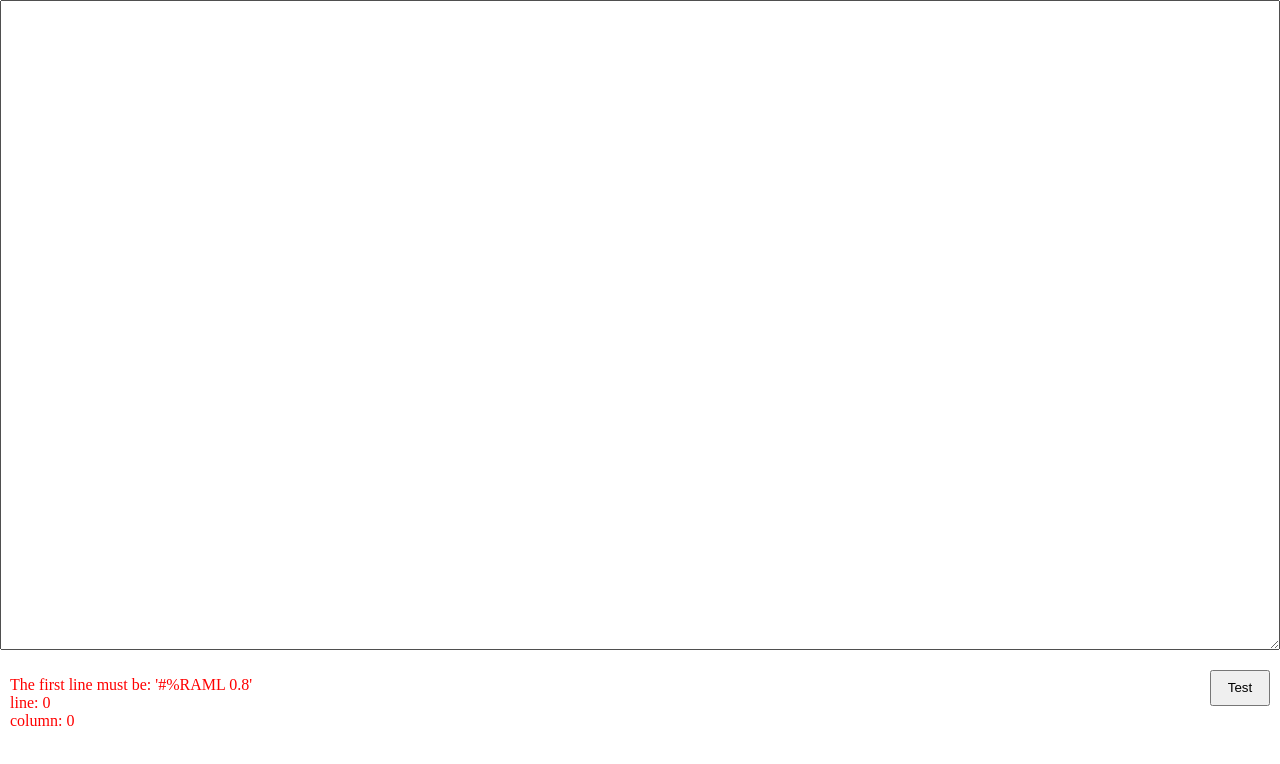
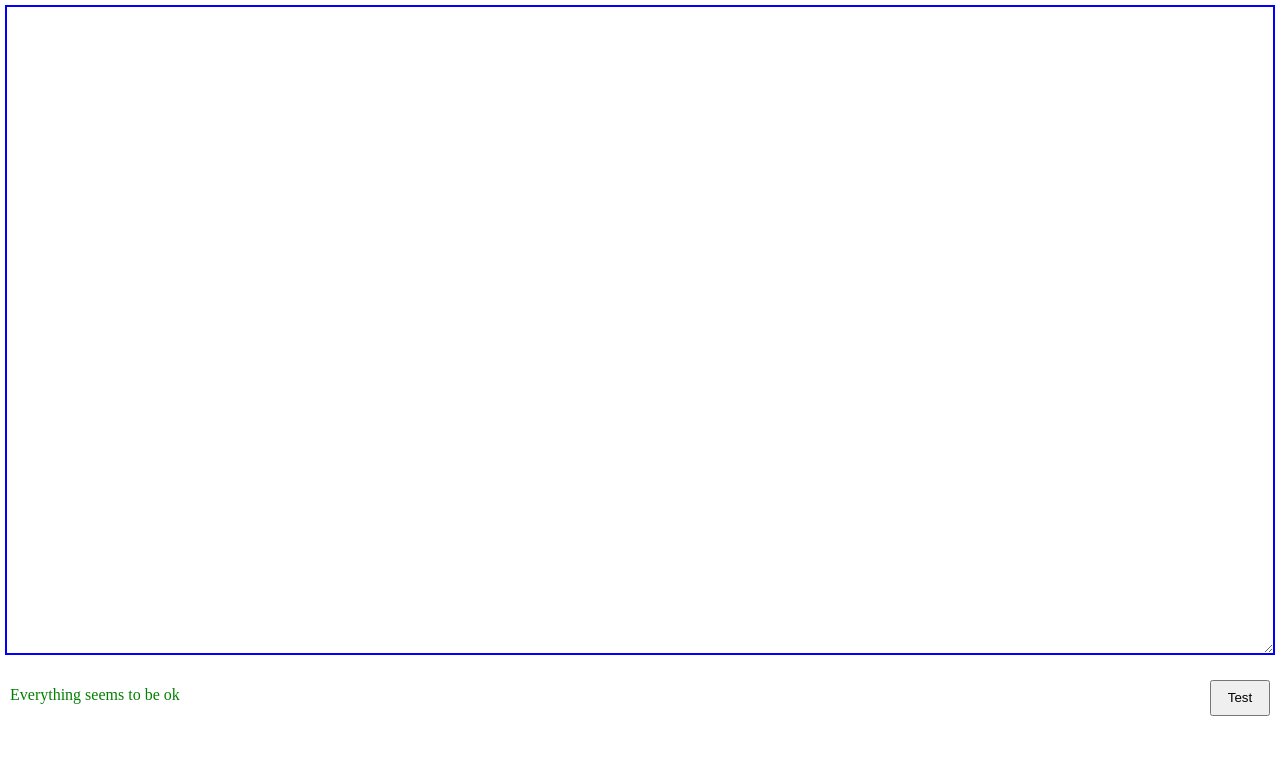
Before and after one commit to nescalante/raml-test, a plain HTML site: page index.html in a window 1280 px wide. Both pictures are taken after a click on the button "Test". Drawn offline with Linux system fonts and the light colour scheme.

Commit message:
Update index.html

```diff
--- a/index.html
+++ b/index.html
@@ -12,8 +12,10 @@
 
 		textarea {
 			font-family: Courier;
-			width: 100%;
+			width: calc(100% - 10px);
 			height: calc(100% - 150px);
+			margin: 5px;
+			border: 2px solid blue;
 		}
 
 		button {
@@ -26,7 +28,6 @@
 		p {
 			width: calc(100% - 80px);
 			padding: 10px;
-			color: red;
 		}
 	</style>
 </head>
@@ -39,10 +40,14 @@
 	<script>
 		document.getElementById('reload').addEventListener('click', function () {
 			var content = document.getElementById('source').value;
+			var errors = document.getElementById('errors');
+
 			RAML.Parser.load(content).catch(function (err) {
-				document.getElementById('errors').innerHTML = err.message + '<br>line: ' + err.problem_mark.line + '<br>column: ' + err.problem_mark.column;
-
-				console.error(err.problem_mark);
+				errors.innerHTML = err.message + '<br>line: ' + err.problem_mark.line + '<br>column: ' + err.problem_mark.column;
+				errors.style.color = 'red';
+			}).then(function () {
+				errors.innerHTML = 'Everything seems to be ok';
+				errors.style.color = 'green';
 			});
 		});
 	</script>
```
